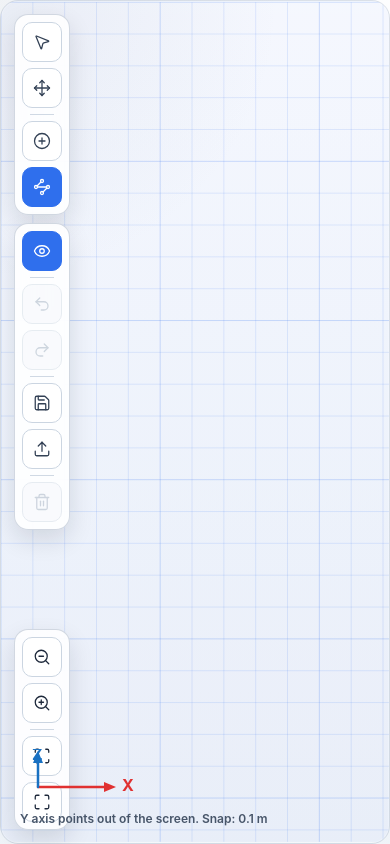
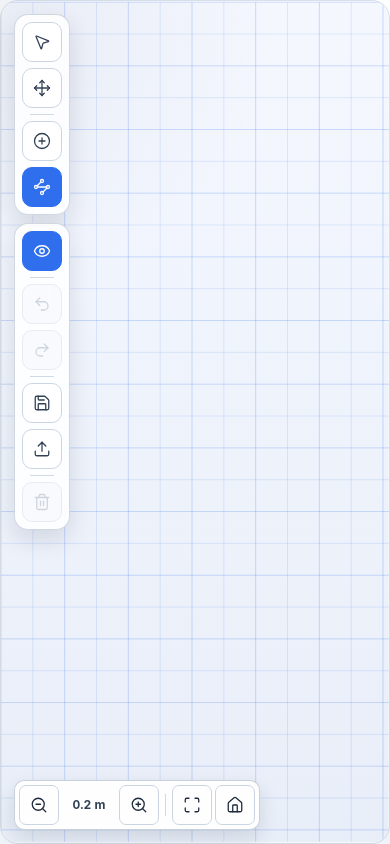
Before and after one commit to alex552/3d-truss-simulator, a React (Vite) app: page / in a window 390 px wide. Built offline with nearby package versions, Linux system fonts and the light colour scheme; the HTML template or start-up script is replaced by a standard one.

Commit message:
enhance 2D editor functionality; improve viewport management, add viewport scale readout, and refactor grid step calculations for better usability

```diff
--- a/src/components/Editor2D.tsx
+++ b/src/components/Editor2D.tsx
@@ -16,7 +16,7 @@ import {
   SupportSymbol,
 } from '../editor/EditorSvgAnnotations'
 import { EditorToolbar } from '../editor/EditorToolbar'
-import { ViewportGrid } from '../editor/ViewportGrid'
+import { getMajorGridStepMeters, ViewportGrid } from '../editor/ViewportGrid'
 import type { EditorTool, PanSession, Point, SelectedEntity } from '../editor/types'
 import { clampViewportZoom, useEditorViewport } from '../editor/useEditorViewport'
 import { normalizeSupportType, type RuntimeSupportType } from '../lib/truss-model'
@@ -69,7 +69,6 @@ type Editor2DProps = {
 }
 
 const NODE_RADIUS = 8
-const AXIS_MARGIN = 28
 const ZOOM_STEP = 1.2
 const AUTO_PAN_EDGE_PX = 36
 const AUTO_PAN_SPEED_PX = 16
@@ -127,6 +126,8 @@ export function Editor2D({
 
   const canvasShellRef = useRef<HTMLDivElement | null>(null)
   const svgRef = useRef<SVGSVGElement | null>(null)
+  const canvasSizeRef = useRef(canvasSize)
+  const lastCursorScreenPointRef = useRef<Point | null>(null)
   const dragNodeIdRef = useRef<string | null>(null)
   const dragMovedRef = useRef(false)
   const suppressClickRef = useRef(false)
@@ -189,14 +190,36 @@ export function Editor2D({
     element: SVGSVGElement,
   ): Point => {
     const rect = element.getBoundingClientRect()
-    const scaleX = canvasSize.width / rect.width
-    const scaleY = canvasSize.height / rect.height
+    const currentCanvasSize = canvasSizeRef.current
+    const scaleX = currentCanvasSize.width / rect.width
+    const scaleY = currentCanvasSize.height / rect.height
 
     return {
       x: (clientX - rect.left) * scaleX,
       y: (clientY - rect.top) * scaleY,
     }
   }
+
+  const setLastCursorScreenPoint = (screenPoint: Point) => {
+    const currentCanvasSize = canvasSizeRef.current
+
+    if (
+      screenPoint.x < 0 ||
+      screenPoint.y < 0 ||
+      screenPoint.x > currentCanvasSize.width ||
+      screenPoint.y > currentCanvasSize.height
+    ) {
+      return
+    }
+
+    lastCursorScreenPointRef.current = screenPoint
+  }
+
+  const getZoomAnchorScreenPoint = () =>
+    lastCursorScreenPointRef.current ?? {
+      x: canvasSizeRef.current.width / 2,
+      y: canvasSizeRef.current.height / 2,
+    }
 
   const getScreenPoint = (event: MouseEvent<SVGSVGElement>): Point =>
     getScreenPointFromClient(event.clientX, event.clientY, event.currentTarget)
@@ -245,6 +268,7 @@ export function Editor2D({
           Math.hypot(previewPoint.x - memberStartNode.x, previewPoint.y - memberStartNode.y),
         )
       : null
+  const majorGridStepMeters = getMajorGridStepMeters(viewport.zoom)
 
   const previewMidpoint =
     memberStartNode && previewPoint
@@ -285,6 +309,10 @@ export function Editor2D({
   )
 
   useEffect(() => {
+    canvasSizeRef.current = canvasSize
+  }, [canvasSize])
+
+  useEffect(() => {
     const canvasShell = canvasShellRef.current
 
     if (!canvasShell) {
@@ -294,11 +322,14 @@ export function Editor2D({
     const updateCanvasSize = () => {
       const nextWidth = Math.max(1, Math.round(canvasShell.clientWidth))
       const nextHeight = Math.max(1, Math.round(canvasShell.clientHeight))
+      const nextSize = { width: nextWidth, height: nextHeight }
+
+      canvasSizeRef.current = nextSize
 
       setCanvasSize((currentSize) =>
         currentSize.width === nextWidth && currentSize.height === nextHeight
           ? currentSize
-          : { width: nextWidth, height: nextHeight },
+          : nextSize,
       )
     }
 
@@ -359,6 +390,8 @@ export function Editor2D({
   }
 
   const handleCanvasMouseDown = (event: MouseEvent<SVGSVGElement>) => {
+    setLastCursorScreenPoint(getScreenPoint(event))
+
     const isPanGesture =
       event.button === 1 ||
       (spacePressedRef.current && event.button === 0) ||
@@ -382,6 +415,8 @@ export function Editor2D({
   }
 
   const handleCanvasClick = (event: MouseEvent<SVGSVGElement>) => {
+    setLastCursorScreenPoint(getScreenPoint(event))
+
     if (shouldSuppressClick()) {
       return
     }
@@ -398,6 +433,7 @@ export function Editor2D({
 
   const handleMouseMove = (event: MouseEvent<SVGSVGElement>) => {
     const screenPoint = getScreenPoint(event)
+    setLastCursorScreenPoint(screenPoint)
 
     if (isPanningRef.current && panSessionRef.current) {
       const currentZoom = viewportRef.current.zoom
@@ -458,10 +494,10 @@ export function Editor2D({
       event.preventDefault()
 
       const zoomFactor = Math.exp(-event.deltaY * 0.0015)
-      zoomAroundScreenPoint(
-        viewportRef.current.zoom * zoomFactor,
-        getScreenPointFromClient(event.clientX, event.clientY, svgElement),
-      )
+      const screenPoint = getScreenPointFromClient(event.clientX, event.clientY, svgElement)
+
+      setLastCursorScreenPoint(screenPoint)
+      zoomAroundScreenPoint(viewportRef.current.zoom * zoomFactor, screenPoint)
     }
 
     svgElement.addEventListener('wheel', handleWheel, { passive: false })
@@ -541,17 +577,12 @@ export function Editor2D({
           onSaveModel={onSaveModel}
           onRequestLoadModel={() => loadInputRef.current?.click()}
           onClearModel={onClearModel}
+          viewportScaleLabel={formatGridStepLabel(majorGridStepMeters)}
           onZoomOut={() =>
-            zoomAroundScreenPoint(viewport.zoom / ZOOM_STEP, {
-              x: canvasSize.width / 2,
-              y: canvasSize.height / 2,
-            })
+            zoomAroundScreenPoint(viewportRef.current.zoom / ZOOM_STEP, getZoomAnchorScreenPoint())
           }
           onZoomIn={() =>
-            zoomAroundScreenPoint(viewport.zoom * ZOOM_STEP, {
-              x: canvasSize.width / 2,
-              y: canvasSize.height / 2,
-            })
+            zoomAroundScreenPoint(viewportRef.current.zoom * ZOOM_STEP, getZoomAnchorScreenPoint())
           }
           onFitViewport={fitViewportToModel}
           onResetViewport={resetViewport}
@@ -571,22 +602,6 @@ export function Editor2D({
           onVerticalMagnitudeChange={verticalMagnitudeChange}
         />
 
-        <div className="editor-overlay editor-axis-overlay" aria-hidden="true">
-          <svg viewBox="0 0 124 56" className="editor-axis-diagram">
-            <line x1="18" y1="38" x2="88" y2="38" className="axis-line axis-line-x" />
-            <polygon points="96,38 84,33 84,43" className="axis-arrow-x" />
-            <line x1="18" y1="38" x2="18" y2="10" className="axis-line axis-line-z" />
-            <polygon points="18,2 13,14 23,14" className="axis-arrow-z" />
-            <text x="102" y="42" className="axis-label axis-label-x">
-              X
-            </text>
-            <text x="12" y="11" className="axis-label axis-label-z">
-              Z
-            </text>
-          </svg>
-          <span className="editor-axis-hint">Y axis points out of the screen. Snap: 0.1 m</span>
-        </div>
-
         <svg
           ref={svgRef}
           className={`editor-surface${
@@ -601,29 +616,6 @@ export function Editor2D({
           role="img"
           aria-label="2D truss editor"
         >
-            <defs>
-              <marker
-                id="axis-arrow-x"
-                markerWidth="8"
-                markerHeight="8"
-                refX="6"
-                refY="4"
-                orient="auto"
-              >
-                <path d="M 0 0 L 8 4 L 0 8 z" className="axis-arrow-x" />
-              </marker>
-              <marker
-                id="axis-arrow-z"
-                markerWidth="8"
-                markerHeight="8"
-                refX="6"
-                refY="4"
-                orient="auto"
-              >
-                <path d="M 0 0 L 8 4 L 0 8 z" className="axis-arrow-z" />
-              </marker>
-            </defs>
-
             <rect
               x="0"
               y="0"
@@ -784,6 +776,10 @@ export function Editor2D({
   )
 }
 
+function formatGridStepLabel(valueMeters: number) {
+  return `${Number(valueMeters.toFixed(2))} m`
+}
+
 function getAutoPanDelta(screenPoint: Point, zoom: number) {
   let screenDx = 0
   let screenDy = 0
--- a/src/editor/EditorIcons.tsx
+++ b/src/editor/EditorIcons.tsx
@@ -2,12 +2,12 @@ import {
   CirclePlus,
   Eye,
   EyeOff,
+  Home,
   Maximize,
   MousePointer2,
   Move,
   Redo2,
   Save,
-  Scan,
   Trash2,
   Upload,
   Undo2,
@@ -79,8 +79,8 @@ export function ViewControlIcon({
   }
 
   if (action === 'fit') {
-    return <Scan className="tool-icon" aria-hidden="true" />
+    return <Maximize className="tool-icon" aria-hidden="true" />
   }
 
-  return <Maximize className="tool-icon" aria-hidden="true" />
+  return <Home className="tool-icon" aria-hidden="true" />
 }
--- a/src/editor/EditorToolbar.tsx
+++ b/src/editor/EditorToolbar.tsx
@@ -39,6 +39,7 @@ export function EditorToolbar({
   onSaveModel,
   onRequestLoadModel,
   onClearModel,
+  viewportScaleLabel,
   onZoomOut,
   onZoomIn,
   onFitViewport,
@@ -61,6 +62,7 @@ export function EditorToolbar({
   onSaveModel: () => void
   onRequestLoadModel: () => void
   onClearModel: () => void
+  viewportScaleLabel: string
   onZoomOut: () => void
   onZoomIn: () => void
   onFitViewport: () => void
@@ -232,9 +234,9 @@ export function EditorToolbar({
       </div>
 
       <div className="editor-overlay editor-zoom-rail" aria-label="Viewport controls">
-        <div className="editor-tool-cluster">
+        <div className="editor-viewport-controls">
           <EditorTooltipButton
-            className="tool-button rail-button viewport-rail-button"
+            className="tool-button rail-button viewport-control-button"
             onClick={onZoomOut}
             aria-label="Zoom out"
             tooltip="Zoom out"
@@ -242,8 +244,15 @@ export function EditorToolbar({
             <ViewControlIcon action="zoom-out" />
           </EditorTooltipButton>
 
+          <div
+            className="viewport-scale-readout"
+            aria-label={`Major grid square ${viewportScaleLabel}`}
+          >
+            {viewportScaleLabel}
+          </div>
+
           <EditorTooltipButton
-            className="tool-button rail-button viewport-rail-button"
+            className="tool-button rail-button viewport-control-button"
             onClick={onZoomIn}
             aria-label="Zoom in"
             tooltip="Zoom in"
@@ -254,7 +263,7 @@ export function EditorToolbar({
           <div className="tool-cluster-divider" aria-hidden="true" />
 
           <EditorTooltipButton
-            className="tool-button rail-button viewport-rail-button"
+            className="tool-button rail-button viewport-control-button"
             onClick={onFitViewport}
             aria-label="Fit model to view"
             tooltip="Fit model to view"
@@ -263,7 +272,7 @@ export function EditorToolbar({
           </EditorTooltipButton>
 
           <EditorTooltipButton
-            className="tool-button rail-button viewport-rail-button"
+            className="tool-button rail-button viewport-control-button"
             onClick={onResetViewport}
             aria-label="Reset viewport"
             tooltip="Reset viewport"
--- a/src/editor/ViewportGrid.tsx
+++ b/src/editor/ViewportGrid.tsx
@@ -1,5 +1,8 @@
 import type { ReactElement } from 'react'
-import { GRID_SIZE_PX } from '../constants'
+import { GRID_SIZE_PX, METERS_PER_GRID } from '../constants'
+
+const MIN_MAJOR_GRID_SCREEN_SIZE_PX = 56
+const MAJOR_GRID_MULTIPLIERS = [1, 2, 5]
 
 export function ViewportGrid({
   width,
@@ -24,12 +27,7 @@ export function ViewportGrid({
 }) {
   const gridLines: ReactElement[] = []
   const showMinorLines = GRID_SIZE_PX * zoom >= 10
-  let majorMultiple = 5
-
-  while (GRID_SIZE_PX * majorMultiple * zoom < 56) {
-    majorMultiple *= 2
-  }
-
+  const majorMultiple = getMajorGridMultiple(zoom)
   const majorStep = GRID_SIZE_PX * majorMultiple
 
   if (showMinorLines) {
@@ -112,3 +110,27 @@ export function ViewportGrid({
 
   return <g pointerEvents="none">{gridLines}</g>
 }
+
+export function getMajorGridStepMeters(zoom: number) {
+  return getMajorGridMultiple(zoom) * METERS_PER_GRID
+}
+
+function getMajorGridMultiple(zoom: number) {
+  if (zoom <= 0) {
+    return 5
+  }
+
+  let decade = 1
+
+  while (true) {
+    for (const multiplier of MAJOR_GRID_MULTIPLIERS) {
+      const majorMultiple = multiplier * decade
+
+      if (GRID_SIZE_PX * majorMultiple * zoom >= MIN_MAJOR_GRID_SCREEN_SIZE_PX) {
+        return majorMultiple
+      }
+    }
+
+    decade *= 10
+  }
+}
--- a/src/editor/useEditorViewport.ts
+++ b/src/editor/useEditorViewport.ts
@@ -2,8 +2,8 @@ import { useRef, useState } from 'react'
 import { snapToGrid } from '../constants'
 import type { Point, Viewport } from './types'
 
-const MIN_ZOOM = 0.35
-const MAX_ZOOM = 3.5
+const MIN_ZOOM = 0.08
+const MAX_ZOOM = 12
 
 export function useEditorViewport() {
   const [viewport, setViewportState] = useState<Viewport>({
--- a/src/styles/editor.css
+++ b/src/styles/editor.css
@@ -140,6 +140,25 @@
   pointer-events: none;
 }
 
+.editor-viewport-controls {
+  display: flex;
+  align-items: center;
+  gap: 4px;
+  padding: 5px;
+  border: 1px solid rgba(148, 163, 184, 0.5);
+  border-radius: 10px;
+  background: rgba(255, 255, 255, 0.94);
+  backdrop-filter: blur(12px);
+  box-shadow: 0 8px 20px rgba(15, 23, 42, 0.12);
+  pointer-events: auto;
+}
+
+.editor-viewport-controls .tool-cluster-divider {
+  width: 1px;
+  height: 22px;
+  margin: 0 3px;
+}
+
 .editor-tool-cluster {
   display: flex;
   flex-direction: column;
@@ -246,6 +265,26 @@
   background: rgba(255, 255, 255, 0.94);
 }
 
+.viewport-control-button {
+  width: 34px;
+  height: 34px;
+  min-height: 34px;
+  border-radius: 7px;
+  background: transparent;
+}
+
+.viewport-scale-readout {
+  min-width: 58px;
+  padding: 0 8px;
+  color: #334155;
+  font-variant-numeric: tabular-nums;
+  font-size: 12px;
+  font-weight: 700;
+  line-height: 34px;
+  text-align: center;
+  user-select: none;
+}
+
 .cad-tool-button {
   color: #334155;
 }
@@ -327,26 +366,6 @@
   background: rgba(255, 255, 255, 0.9);
   backdrop-filter: blur(16px);
   box-shadow: 0 16px 32px rgba(15, 23, 42, 0.14);
-}
-
-.editor-axis-overlay {
-  left: 28px;
-  bottom: 24px;
-  display: flex;
-  flex-direction: column;
-  gap: 6px;
-  pointer-events: none;
-}
-
-.editor-axis-diagram {
-  width: 124px;
-  height: 56px;
-}
-
-.editor-axis-hint {
-  color: #475569;
-  font-size: 12px;
-  font-weight: 600;
 }
 
 .inspector-header {
@@ -501,40 +520,6 @@
   stroke: #2f6fed;
 }
 
-.axis-line {
-  stroke-width: 2.5;
-  stroke-linecap: round;
-}
-
-.axis-line-x {
-  stroke: #e03131;
-}
-
-.axis-line-z {
-  stroke: #1971c2;
-}
-
-.axis-arrow-x {
-  fill: #e03131;
-}
-
-.axis-arrow-z {
-  fill: #1971c2;
-}
-
-.axis-label {
-  font-size: 16px;
-  font-weight: 700;
-}
-
-.axis-label-x {
-  fill: #e03131;
-}
-
-.axis-label-z {
-  fill: #1971c2;
-}
-
 .member-length {
   fill: #334155;
   font-size: 11px;
@@ -665,6 +650,22 @@
     bottom: 14px;
   }
 
+  .editor-viewport-controls {
+    gap: 3px;
+    padding: 4px;
+  }
+
+  .viewport-control-button {
+    width: 32px;
+    height: 32px;
+    min-height: 32px;
+  }
+
+  .viewport-scale-readout {
+    min-width: 54px;
+    line-height: 32px;
+  }
+
   .editor-tool-cluster {
     padding: 7px;
   }
@@ -680,11 +681,6 @@
     right: 18px;
     width: min(280px, calc(100% - 98px));
     padding: 12px;
-  }
-
-  .editor-axis-overlay {
-    left: 20px;
-    bottom: 18px;
   }
 
   .load-editor-group {
```
